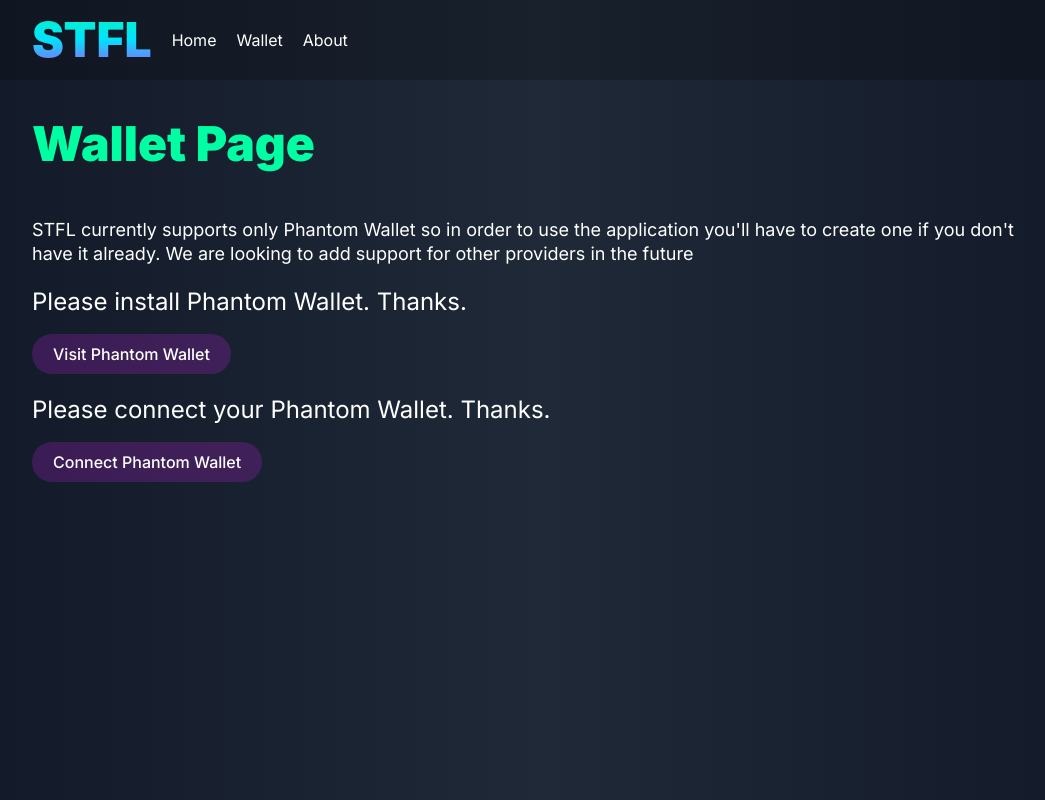
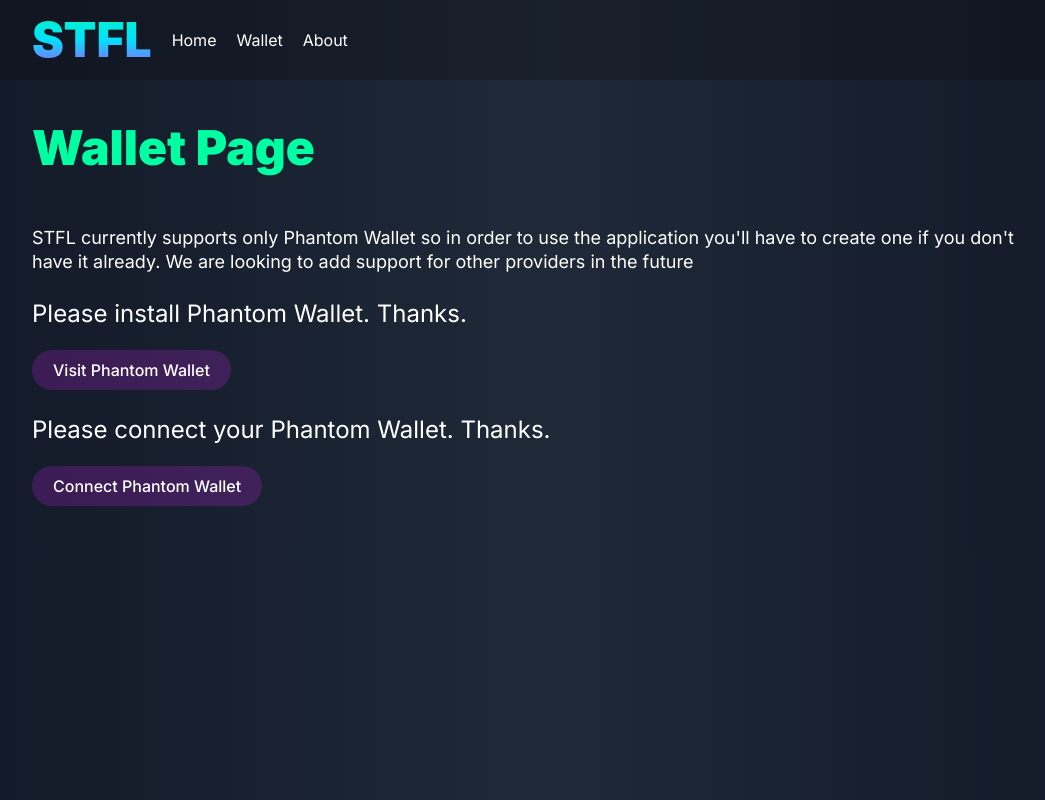
Before and after one commit to b8zeek/stfl, a React (Create React App) app: page /wallet in a window 1280 px wide. Shown: the top 800 px of the page, without its empty margins (96-1141 px from the left). Built offline with nearby package versions, Linux system fonts and the light colour scheme.

Commit message:
Updated line heights of text elements.

```diff
--- a/src/components/Paragraph.js
+++ b/src/components/Paragraph.js
@@ -4,7 +4,7 @@
     <StyledParagraph size={size}>{children}</StyledParagraph>
 
 const StyledParagraph = styled.p`
-    line-height: 24px;
+    line-height: ${props => props.size === 'big' ? '32px' : '24px'};
     color: white;
     font-size: ${props => props.size === 'big' ? '24px' : '18px'};
     font-family: Inter, sans-serif;
--- a/src/index.css
+++ b/src/index.css
@@ -12,18 +12,18 @@
 }
 
 h1 {
-    line-height: 48px;
+    line-height: 56px;
     font-size: 48px;
     font-weight: 900;
 }
 
 h2 {
-    line-height: 24px;
+    line-height: 32px;
     font-size: 24px;
 }
 
 h3 {
-    line-height: 16px;
+    line-height: 24px;
     font-size: 16px;
 }
 
```
